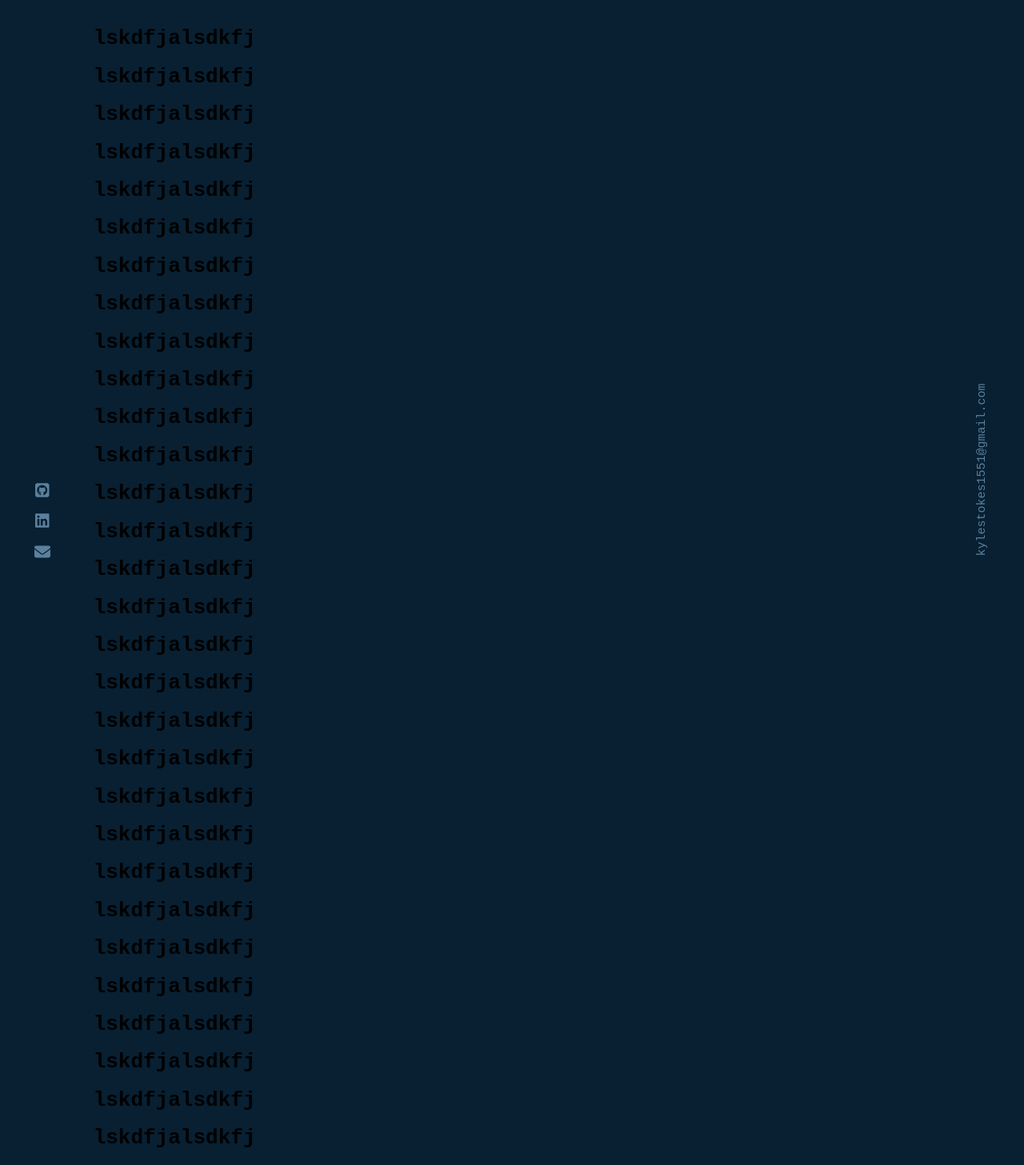
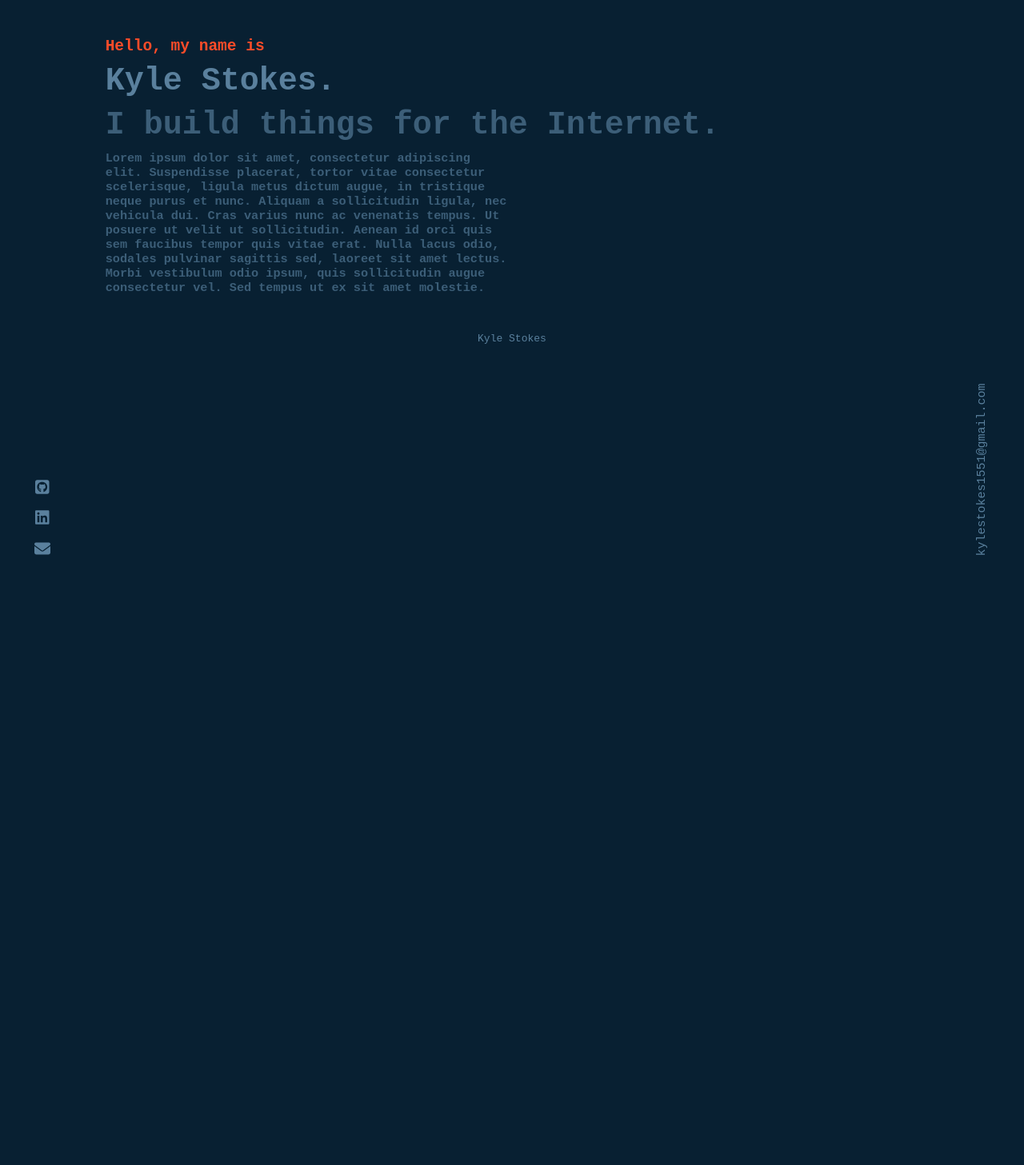
Before and after one commit to kylest0kes/folio, a React (Create React App) app: page / in a window 1280 px wide. Shown: the part 64-1521 px from the top of the page at 80% size. After the commit the page ends 800 px from the top, so only its background shows below. Built offline with nearby package versions, Linux system fonts and the light colour scheme.

Commit message:
created basic layout for the about hero section

```diff
--- a/public/index.html
+++ b/public/index.html
@@ -24,7 +24,7 @@
       work correctly both with client-side routing and a non-root public URL.
       Learn how to configure a non-root public URL by running `npm run build`.
     -->
-    <title>Folio</title>
+    <title>Kyle Stokes</title>
   </head>
   <body>
     <noscript>You need to enable JavaScript to run this app.</noscript>
--- a/src/App.css
+++ b/src/App.css
@@ -32,5 +32,4 @@ body {
   height:100vh;
   position: fixed;
   right: 0;
-
 }
--- a/src/App.js
+++ b/src/App.js
@@ -6,6 +6,7 @@ import MobileHeader from "./Components/MobileHeader/MobileHeader";
 import Grid from "@mui/material/Grid";
 import LeftSide from "./Sections/Left_Side/LeftSide";
 import RightSide from "./Sections/Right_Side/RightSide";
+import About from "./Sections/About/About";
 
 function App() {
   const isDesktop = useMediaQuery({ query: "(min-width: 860px)" });
@@ -19,41 +20,7 @@ function App() {
           <LeftSide />
         </Grid>
         <Grid item xs={10} className='center-section'>
-          <h1>lskdfjalsdkfj</h1>
-          <h1>lskdfjalsdkfj</h1>
-          <h1>lskdfjalsdkfj</h1>
-          <h1>lskdfjalsdkfj</h1>
-          <h1>lskdfjalsdkfj</h1>
-          <h1>lskdfjalsdkfj</h1>
-          <h1>lskdfjalsdkfj</h1>
-          <h1>lskdfjalsdkfj</h1>
-          <h1>lskdfjalsdkfj</h1>
-          <h1>lskdfjalsdkfj</h1>
-          <h1>lskdfjalsdkfj</h1>
-          <h1>lskdfjalsdkfj</h1>
-          <h1>lskdfjalsdkfj</h1>
-          <h1>lskdfjalsdkfj</h1>
-          <h1>lskdfjalsdkfj</h1>
-          <h1>lskdfjalsdkfj</h1>
-          <h1>lskdfjalsdkfj</h1>
-          <h1>lskdfjalsdkfj</h1>
-          <h1>lskdfjalsdkfj</h1>
-          <h1>lskdfjalsdkfj</h1>
-          <h1>lskdfjalsdkfj</h1>
-          <h1>lskdfjalsdkfj</h1>
-          <h1>lskdfjalsdkfj</h1>
-          <h1>lskdfjalsdkfj</h1>
-          <h1>lskdfjalsdkfj</h1>
-          <h1>lskdfjalsdkfj</h1>
-          <h1>lskdfjalsdkfj</h1>
-          <h1>lskdfjalsdkfj</h1>
-          <h1>lskdfjalsdkfj</h1>
-          <h1>lskdfjalsdkfj</h1>
-          <h1>lskdfjalsdkfj</h1>
-          <h1>lskdfjalsdkfj</h1>
-          <h1>lskdfjalsdkfj</h1>
-          <h1>lskdfjalsdkfj</h1>
-          <h1>lskdfjalsdkfj</h1>
+          <About />
           <Footer />
         </Grid>
         <Grid item xs={1} className='rs'>
--- a/src/Sections/About/About.css
+++ b/src/Sections/About/About.css
@@ -0,0 +1,33 @@
+.about-card {
+    /* background-color: aqua; */
+}
+
+.about-info {
+    padding: 15px 15px;
+}
+
+.about-info h2 {
+    color: #FF4C29;
+    margin-bottom: 5px;
+}
+
+.name {
+    color: #5a809d;
+    font-size: 40px;
+    margin: 10px 0px;
+}
+
+.below-name {
+    color: #3c5e78;
+    font-size: 40px;
+    margin: 10px 0px;
+}
+
+.about-text-sec {
+    width: 50%;
+}
+
+.about-text {
+    margin-top: 10px;
+    color: #3c5e78;
+}
--- a/src/Sections/About/About.js
+++ b/src/Sections/About/About.js
@@ -1,9 +1,30 @@
-import React from 'react'
+import React from "react";
+
+import "./About.css";
 
 const About = () => {
   return (
-    <div>About</div>
-  )
-}
+    <div className="about-card">
+      <div className="about-info">
+        <h2>Hello, my name is</h2>
+        <h1 className="name">Kyle Stokes.</h1>
+        <h1 className="below-name">I build things for the Internet.</h1>
+        <div className="about-text-sec">
+          <h3 className="about-text">
+            Lorem ipsum dolor sit amet, consectetur adipiscing elit. Suspendisse
+            placerat, tortor vitae consectetur scelerisque, ligula metus dictum
+            augue, in tristique neque purus et nunc. Aliquam a sollicitudin
+            ligula, nec vehicula dui. Cras varius nunc ac venenatis tempus. Ut
+            posuere ut velit ut sollicitudin. Aenean id orci quis sem faucibus
+            tempor quis vitae erat. Nulla lacus odio, sodales pulvinar sagittis
+            sed, laoreet sit amet lectus. Morbi vestibulum odio ipsum, quis
+            sollicitudin augue consectetur vel. Sed tempus ut ex sit amet
+            molestie.
+          </h3>
+        </div>
+      </div>
+    </div>
+  );
+};
 
 export default About;
--- a/src/Sections/Left_Side/LeftSide.css
+++ b/src/Sections/Left_Side/LeftSide.css
@@ -8,7 +8,7 @@
     list-style: none;
     padding: 0;
     position: absolute;
-    bottom: 100px;
+    bottom: 104px;
     width: 100%;
 
 }
@@ -23,11 +23,12 @@
 
 .social-icons {
     color: #5a809d;
-
+    transition: all 200ms ease;
 }
 
 .social-icons:hover {
     color: #ff4c29;
+    font-size: 22px;
 }
 
 .social-icons:visited {
--- a/src/Sections/Right_Side/RightSide.css
+++ b/src/Sections/Right_Side/RightSide.css
@@ -20,6 +20,7 @@
 
 .email:hover {
   color: #ff4c29;
+  font-size: 16px;
 }
 
 .email:visited {
```
